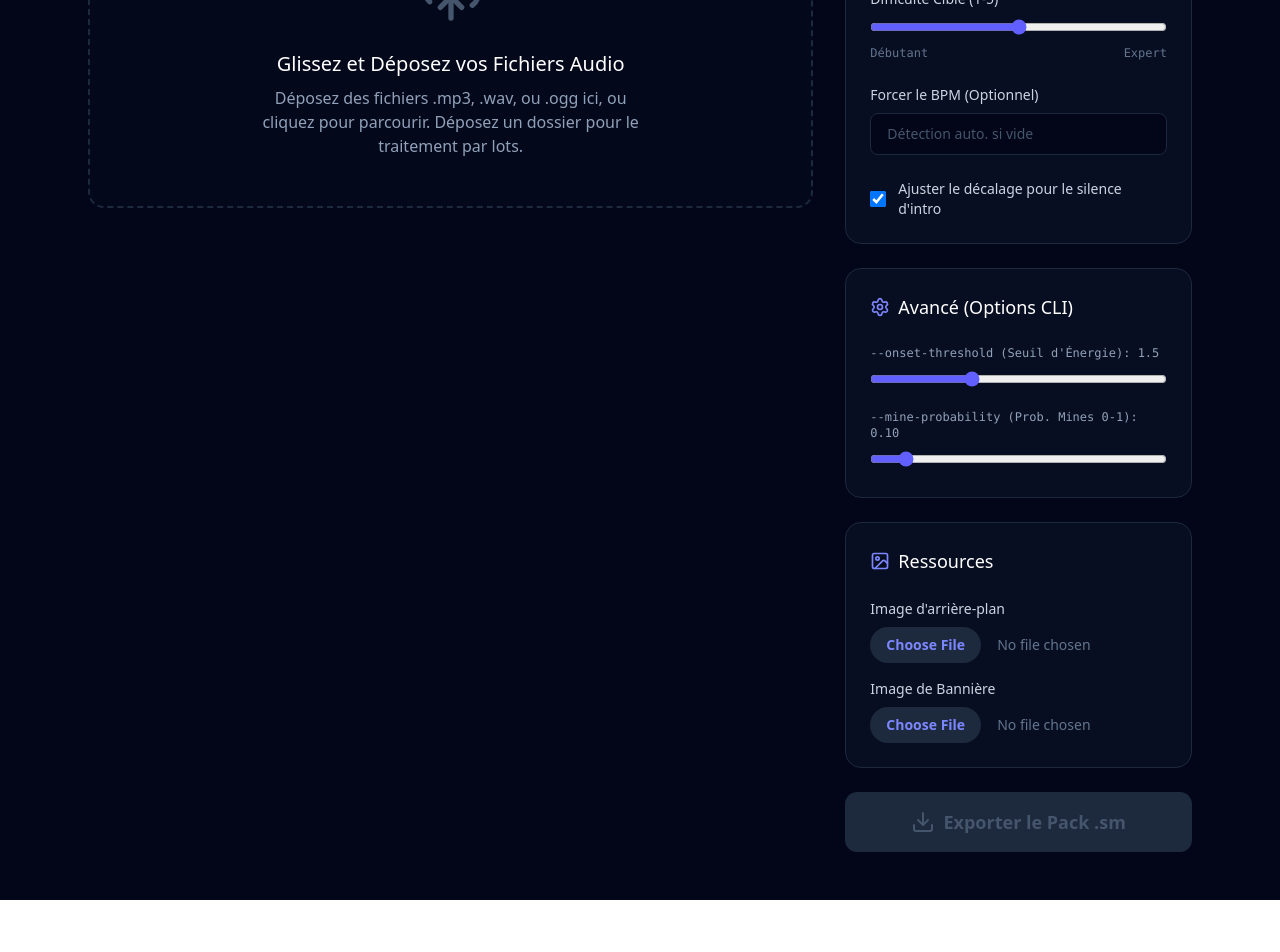
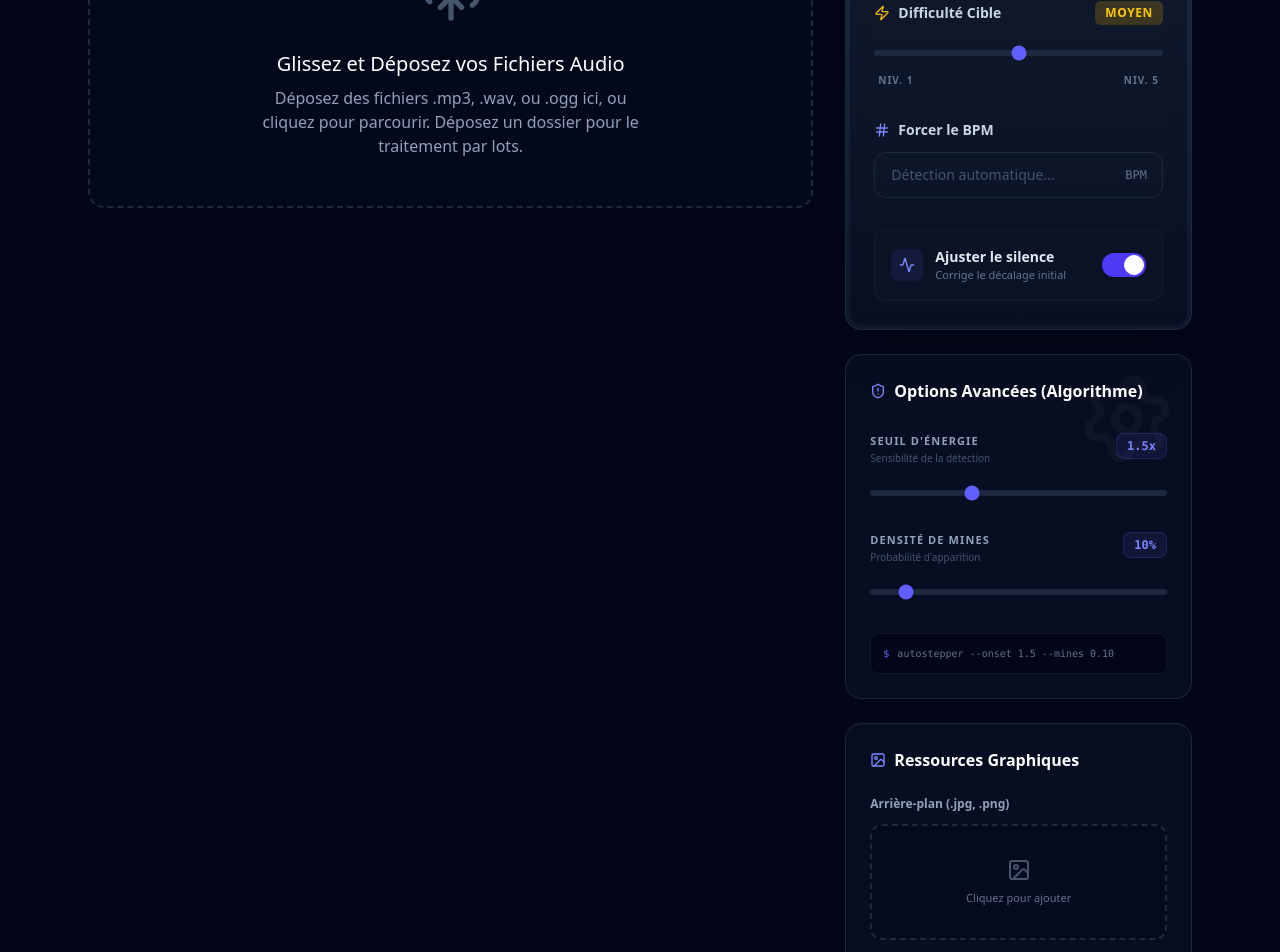
Before and after one commit to moonback/StepSync---Audio-to-StepMania, a React (Vite) app: page / in a window 1280 px wide. Shown: the part 220-1172 px from the top of the page. Before the commit the page ends 1120 px from the top, so only its background shows below. Built offline with nearby package versions, Linux system fonts and the light colour scheme.

Commit message:
feat: implement main application entry point and StepSync UI for audio file processing

```diff
--- a/src/App.tsx
+++ b/src/App.tsx
@@ -4,7 +4,7 @@
  */
 
 import React, { useState, useRef, useCallback } from 'react';
-import { UploadCloud, Settings, Download, X, PlayCircle, Image as ImageIcon, Music, LayoutDashboard } from 'lucide-react';
+import { UploadCloud, Settings, Download, X, PlayCircle, Image as ImageIcon, Music, LayoutDashboard, Zap, Activity, Hash, ShieldAlert, Sliders } from 'lucide-react';
 import { WaveformPreview } from './components/WaveformPreview';
 import { SongRow } from './components/SongRow';
 import { ImagePreview } from './components/ImagePreview';
@@ -168,110 +168,223 @@ export default function App() {
 
           {/* Settings Sidebar */}
           <div className="space-y-6">
-            <div className="p-6 bg-slate-900/50 border border-slate-800 rounded-2xl">
-              <h3 className="text-lg font-medium text-white flex items-center mb-6">
-                <Settings className="w-5 h-5 mr-2 text-indigo-400" />
+            <div className="p-1 bg-gradient-to-b from-slate-800 to-slate-900 rounded-2xl shadow-2xl border border-slate-800">
+              <div className="p-6 bg-slate-950/40 rounded-xl backdrop-blur-sm">
+                <h3 className="text-lg font-bold text-white flex items-center mb-8">
+                  <Sliders className="w-5 h-5 mr-3 text-indigo-400" />
                   Paramètres de Génération
                 </h3>
 
-              <div className="space-y-6">
+                <div className="space-y-8">
+                  {/* Difficulty Section */}
                   <div>
-                  <label className="block text-sm font-medium text-slate-300 mb-2">
-                    Difficulté Cible (1-5)
+                    <div className="flex items-center justify-between mb-4">
+                      <label className="text-sm font-semibold text-slate-300 flex items-center">
+                        <Zap className="w-4 h-4 mr-2 text-yellow-500" />
+                        Difficulté Cible
                       </label>
+                      <span className={`px-2.5 py-1 rounded-md text-xs font-bold uppercase tracking-wider
+                        ${difficulty === 1 ? 'bg-emerald-500/20 text-emerald-400' :
+                          difficulty === 2 ? 'bg-cyan-500/20 text-cyan-400' :
+                          difficulty === 3 ? 'bg-yellow-500/20 text-yellow-400' :
+                          difficulty === 4 ? 'bg-orange-500/20 text-orange-400' :
+                          'bg-red-500/20 text-red-400'}`}>
+                        {['Débutant', 'Facile', 'Moyen', 'Difficile', 'Expert'][difficulty - 1]}
+                      </span>
+                    </div>
+                    <div className="relative h-6 flex items-center">
                       <input
                         type="range"
                         min="1" max="5"
                         value={difficulty}
                         onChange={(e) => setDifficulty(parseInt(e.target.value))}
-                    className="w-full accent-indigo-500"
+                        className="w-full h-1.5 bg-slate-800 rounded-lg appearance-none cursor-pointer accent-indigo-500 hover:accent-indigo-400 transition-all"
                       />
-                  <div className="flex justify-between text-xs text-slate-500 mt-1 font-mono">
-                    <span>Débutant</span>
-                    <span>Expert</span>
+                    </div>
+                    <div className="flex justify-between text-[10px] text-slate-500 mt-2 font-bold uppercase tracking-widest px-1">
+                      <span>Niv. 1</span>
+                      <span>Niv. 5</span>
                     </div>
                   </div>
 
+                  {/* BPM Section */}
                   <div>
-                  <label className="block text-sm font-medium text-slate-300 mb-2">
-                    Forcer le BPM (Optionnel)
+                    <label className="text-sm font-semibold text-slate-300 flex items-center mb-3">
+                      <Hash className="w-4 h-4 mr-2 text-indigo-400" />
+                      Forcer le BPM
                     </label>
+                    <div className="relative group">
                       <input
                         type="number"
-                    placeholder="Détection auto. si vide"
+                        placeholder="Détection automatique..."
                         value={bpmOverride}
                         onChange={(e) => setBpmOverride(e.target.value)}
-                    className="w-full bg-slate-950 border border-slate-800 rounded-lg px-4 py-2.5 text-sm text-white placeholder-slate-600 focus:outline-none focus:border-indigo-500 focus:ring-1 focus:ring-indigo-500"
+                        className="w-full bg-slate-900/50 border border-slate-800 rounded-xl pl-4 pr-12 py-3 text-sm text-white placeholder-slate-600 focus:outline-none focus:border-indigo-500 focus:ring-1 focus:ring-indigo-500 transition-all group-hover:border-slate-700"
                       />
+                      <div className="absolute right-4 top-1/2 -translate-y-1/2 text-xs font-mono text-slate-500">
+                        BPM
+                      </div>
+                    </div>
                   </div>
 
+                  {/* Trim Silence Toggle */}
+                  <label className="flex items-center justify-between p-4 bg-slate-900/30 rounded-xl border border-slate-800/50 cursor-pointer hover:bg-slate-900/50 transition-colors group">
                     <div className="flex items-center space-x-3">
+                      <div className="p-2 bg-indigo-500/10 rounded-lg group-hover:bg-indigo-500/20 transition-colors">
+                        <Activity className="w-4 h-4 text-indigo-400" />
+                      </div>
+                      <div>
+                        <div className="text-sm font-semibold text-slate-200">Ajuster le silence</div>
+                        <div className="text-[11px] text-slate-500">Corrige le décalage initial</div>
+                      </div>
+                    </div>
+                    <div className="relative inline-flex items-center cursor-pointer">
                       <input
                         type="checkbox"
-                    id="trimSilence"
+                        className="sr-only peer"
                         checked={trimSilence}
                         onChange={(e) => setTrimSilence(e.target.checked)}
-                    className="w-4 h-4 rounded border-slate-800 bg-slate-950 text-indigo-500 focus:ring-indigo-500 focus:ring-offset-slate-900"
                       />
-                  <label htmlFor="trimSilence" className="text-sm font-medium text-slate-300">
-                    Ajuster le décalage pour le silence d'intro
+                      <div className="w-11 h-6 bg-slate-800 peer-focus:outline-none rounded-full peer peer-checked:after:translate-x-full peer-checked:after:border-white after:content-[''] after:absolute after:top-[2px] after:left-[2px] after:bg-slate-400 after:border-slate-300 after:border after:rounded-full after:h-5 after:w-5 after:transition-all peer-checked:bg-indigo-600 peer-checked:after:bg-white"></div>
+                    </div>
                   </label>
                 </div>
               </div>
             </div>
 
-            <div className="p-6 bg-slate-900/50 border border-slate-800 rounded-2xl">
-              <h3 className="text-lg font-medium text-white flex items-center mb-6">
-                <Settings className="w-5 h-5 mr-2 text-indigo-400" />
-                Avancé (Options CLI)
+            <div className="p-6 bg-slate-900/50 border border-slate-800 rounded-2xl relative overflow-hidden group hover:border-slate-700 transition-all">
+              <div className="absolute -top-4 -right-4 p-8 opacity-[0.03] group-hover:opacity-[0.08] transition-opacity rotate-12">
+                <Settings className="w-24 h-24 text-white" />
+              </div>
+
+              <h3 className="text-base font-bold text-white flex items-center mb-6">
+                <ShieldAlert className="w-4 h-4 mr-2 text-indigo-400" />
+                Options Avancées (Algorithme)
               </h3>
-              <div className="space-y-4">
+
+              <div className="space-y-6 relative">
                 <div>
-                  <label className="block text-xs font-mono text-slate-400 mb-2">--onset-threshold (Seuil d'Énergie): {onsetThreshold.toFixed(1)}</label>
-                  <input type="range" min="1.0" max="2.5" step="0.1" value={onsetThreshold} onChange={e => setOnsetThreshold(parseFloat(e.target.value))} className="w-full accent-indigo-500" />
+                  <div className="flex justify-between items-center mb-3">
+                    <div className="space-y-0.5">
+                      <label className="text-[11px] font-bold uppercase tracking-widest text-slate-400">Seuil d'Énergie</label>
+                      <p className="text-[10px] text-slate-600">Sensibilité de la détection</p>
                     </div>
+                    <span className="text-xs font-mono font-bold text-indigo-400 bg-indigo-500/10 px-2.5 py-1 rounded-lg border border-indigo-500/20">{onsetThreshold.toFixed(1)}x</span>
+                  </div>
+                  <input
+                    type="range"
+                    min="1.0" max="2.5" step="0.1"
+                    value={onsetThreshold}
+                    onChange={e => setOnsetThreshold(parseFloat(e.target.value))}
+                    className="w-full h-1.5 bg-slate-800 rounded-lg appearance-none cursor-pointer accent-indigo-500 hover:accent-indigo-400 transition-all"
+                  />
+                </div>
+
                 <div>
-                  <label className="block text-xs font-mono text-slate-400 mb-2">--mine-probability (Prob. Mines 0-1): {mineProbability.toFixed(2)}</label>
-                  <input type="range" min="0" max="1" step="0.05" value={mineProbability} onChange={e => setMineProbability(parseFloat(e.target.value))} className="w-full accent-indigo-500" />
+                  <div className="flex justify-between items-center mb-3">
+                    <div className="space-y-0.5">
+                      <label className="text-[11px] font-bold uppercase tracking-widest text-slate-400">Densité de Mines</label>
+                      <p className="text-[10px] text-slate-600">Probabilité d'apparition</p>
+                    </div>
+                    <span className="text-xs font-mono font-bold text-indigo-400 bg-indigo-500/10 px-2.5 py-1 rounded-lg border border-indigo-500/20">{(mineProbability * 100).toFixed(0)}%</span>
+                  </div>
+                  <input
+                    type="range"
+                    min="0" max="1" step="0.05"
+                    value={mineProbability}
+                    onChange={e => setMineProbability(parseFloat(e.target.value))}
+                    className="w-full h-1.5 bg-slate-800 rounded-lg appearance-none cursor-pointer accent-indigo-500 hover:accent-indigo-400 transition-all"
+                  />
+                </div>
+
+                <div className="pt-2">
+                  <div className="p-3 bg-slate-950 rounded-lg border border-slate-800/50">
+                    <div className="flex items-center space-x-2 text-[10px] font-mono text-slate-500 overflow-hidden">
+                      <span className="text-indigo-500 select-none">$</span>
+                      <span className="truncate">autostepper --onset {onsetThreshold.toFixed(1)} --mines {mineProbability.toFixed(2)}</span>
+                    </div>
+                  </div>
                 </div>
               </div>
             </div>
 
-            <div className="p-6 bg-slate-900/50 border border-slate-800 rounded-2xl">
-              <h3 className="text-lg font-medium text-white flex items-center mb-6">
-                <ImageIcon className="w-5 h-5 mr-2 text-indigo-400" />
-                Ressources
+            <div className="p-6 bg-slate-900/50 border border-slate-800 rounded-2xl hover:border-slate-700 transition-all">
+              <h3 className="text-base font-bold text-white flex items-center mb-6">
+                <ImageIcon className="w-4 h-4 mr-2 text-indigo-400" />
+                Ressources Graphiques
               </h3>
-              <div className="space-y-4">
-                <div>
-                  <label className="block text-sm font-medium text-slate-300 mb-2">Image d'arrière-plan</label>
+
+              <div className="space-y-6">
+                {/* Background Image */}
+                <div className="space-y-3">
+                  <div className="flex items-center justify-between">
+                    <label className="text-xs font-semibold text-slate-400">Arrière-plan (.jpg, .png)</label>
+                    {bgImageFile && (
+                      <button onClick={() => setBgImageFile(undefined)} className="text-[10px] text-red-400 hover:underline">Supprimer</button>
+                    )}
+                  </div>
+                  <div
+                    className={`relative group cursor-pointer rounded-xl border-2 border-dashed transition-all overflow-hidden
+                      ${bgImageFile ? 'border-indigo-500/50 bg-indigo-500/5' : 'border-slate-800 hover:border-slate-700 bg-slate-950/50'}`}
+                    onClick={() => document.getElementById('bg-upload')?.click()}
+                  >
                     <input
                       type="file"
+                      id="bg-upload"
+                      className="hidden"
                       accept="image/png, image/jpeg"
                       onChange={(e) => e.target.files && setBgImageFile(e.target.files[0])}
-                    className="block w-full text-sm text-slate-500 file:mr-4 file:py-2 file:px-4 file:rounded-full file:border-0 file:text-sm file:font-semibold file:bg-slate-800 file:text-indigo-400 hover:file:bg-slate-700 cursor-pointer"
                     />
-                 {bgImageFile && (
-                   <div className="mt-3">
-                     <p className="text-xs text-slate-400 truncate mb-2">Sélectionné : {bgImageFile.name}</p>
-                     <ImagePreview file={bgImageFile} className="w-full h-32" />
+                    {bgImageFile ? (
+                      <div className="relative aspect-video">
+                        <ImagePreview file={bgImageFile} className="w-full h-full object-cover" />
+                        <div className="absolute inset-0 bg-slate-900/60 opacity-0 group-hover:opacity-100 transition-opacity flex items-center justify-center">
+                          <p className="text-xs text-white font-medium">Changer l'image</p>
+                        </div>
+                      </div>
+                    ) : (
+                      <div className="py-8 flex flex-col items-center justify-center">
+                        <ImageIcon className="w-6 h-6 text-slate-600 mb-2" />
+                        <p className="text-[11px] text-slate-500">Cliquez pour ajouter</p>
                       </div>
                     )}
                   </div>
-                <div>
-                  <label className="block text-sm font-medium text-slate-300 mb-2">Image de Bannière</label>
+                </div>
+
+                {/* Banner Image */}
+                <div className="space-y-3">
+                  <div className="flex items-center justify-between">
+                    <label className="text-xs font-semibold text-slate-400">Bannière (Optionnel)</label>
+                    {bannerImageFile && (
+                      <button onClick={() => setBannerImageFile(undefined)} className="text-[10px] text-red-400 hover:underline">Supprimer</button>
+                    )}
+                  </div>
+                  <div
+                    className={`relative group cursor-pointer rounded-xl border-2 border-dashed transition-all overflow-hidden
+                      ${bannerImageFile ? 'border-indigo-500/50 bg-indigo-500/5' : 'border-slate-800 hover:border-slate-700 bg-slate-950/50'}`}
+                    onClick={() => document.getElementById('banner-upload')?.click()}
+                  >
                     <input
                       type="file"
+                      id="banner-upload"
+                      className="hidden"
                       accept="image/png, image/jpeg"
                       onChange={(e) => e.target.files && setBannerImageFile(e.target.files[0])}
-                    className="block w-full text-sm text-slate-500 file:mr-4 file:py-2 file:px-4 file:rounded-full file:border-0 file:text-sm file:font-semibold file:bg-slate-800 file:text-indigo-400 hover:file:bg-slate-700 cursor-pointer"
                     />
-                  {bannerImageFile && (
-                   <div className="mt-3">
-                     <p className="text-xs text-slate-400 truncate mb-2">Sélectionné : {bannerImageFile.name}</p>
-                     <ImagePreview file={bannerImageFile} className="w-full h-16" />
+                    {bannerImageFile ? (
+                      <div className="relative h-16">
+                        <ImagePreview file={bannerImageFile} className="w-full h-full object-cover" />
+                        <div className="absolute inset-0 bg-slate-900/60 opacity-0 group-hover:opacity-100 transition-opacity flex items-center justify-center">
+                          <p className="text-xs text-white font-medium">Changer</p>
+                        </div>
+                      </div>
+                    ) : (
+                      <div className="py-4 flex flex-col items-center justify-center">
+                        <ImageIcon className="w-5 h-5 text-slate-600 mb-1" />
+                        <p className="text-[11px] text-slate-500">Cliquez pour ajouter</p>
                       </div>
                     )}
+                  </div>
                 </div>
               </div>
             </div>
```
Lines whose indentation alone changed are shown as unchanged.
